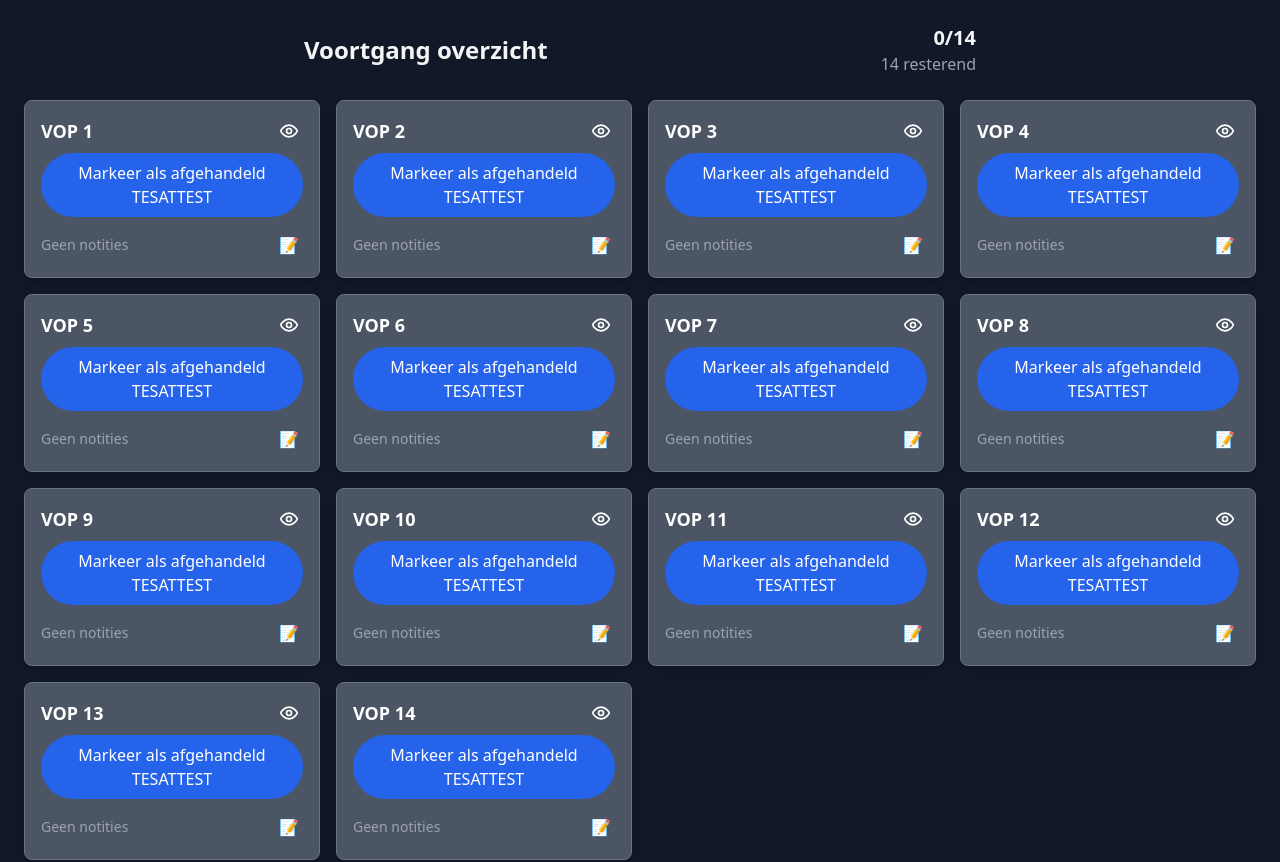
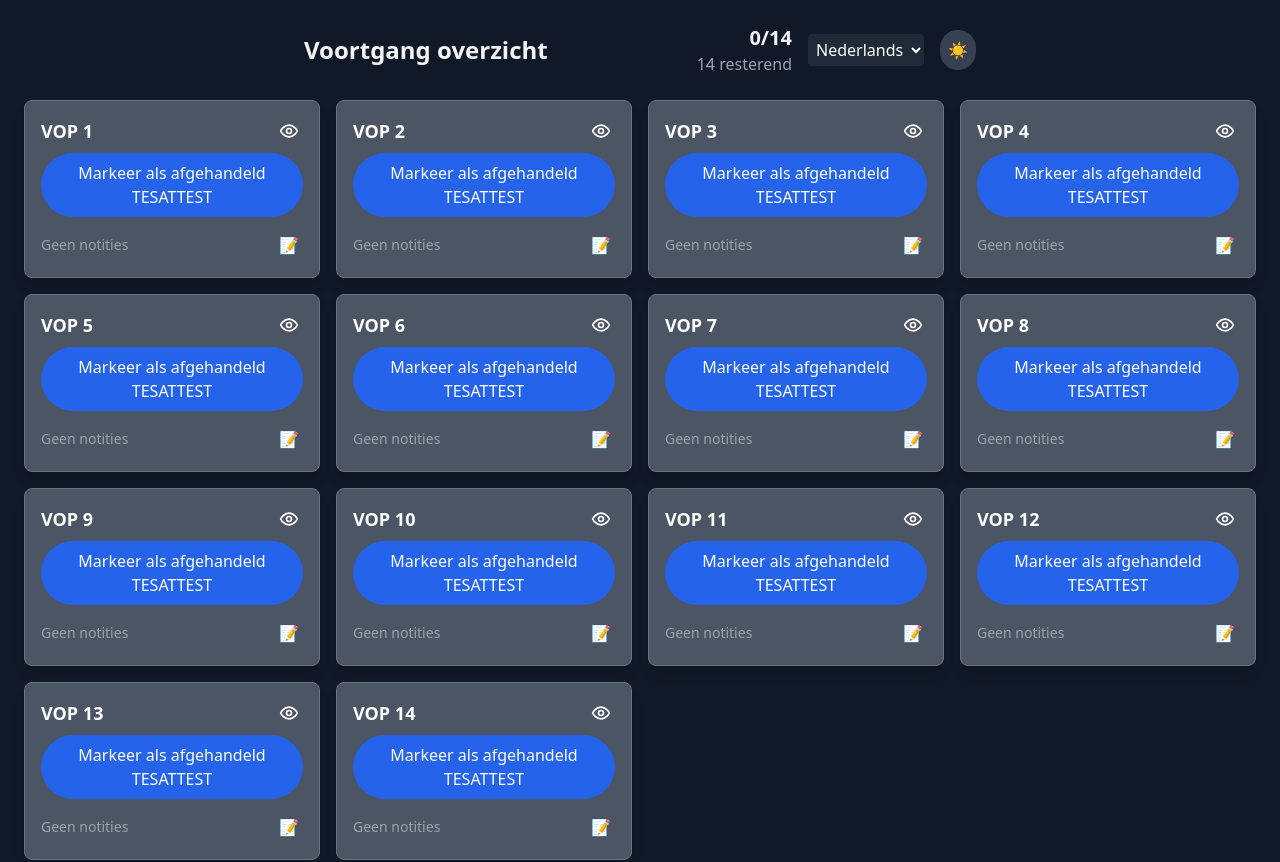
Before and after one commit to Brandjuh/brandjuh.github.io, a React (Vite) app: page / in a window 1280 px wide. Shown: the top 862 px of the page. Built offline with nearby package versions, Linux system fonts and the light colour scheme.

Commit message:
Update App.tsx

```diff
--- a/src/App.tsx
+++ b/src/App.tsx
@@ -1,38 +1,79 @@
-import React, { useEffect } from 'react';
+import React, { useState, useEffect } from 'react';
 import VopItem from './components/VopItem';
 import useLocalStorage from './hooks/useLocalStorage';
 import { styles } from './config/styles.config';
 import { strings } from './config/i18n';
 
-interface Vop { id: number; done: boolean; hidden: boolean; note: string; }
+interface Vop {
+  id: number;
+  done: boolean;
+  hidden: boolean;
+  note: string;
+}
 
 const App: React.FC = () => {
+  // VOP-state en dark mode
   const [vops, setVops] = useLocalStorage<Vop[]>(
-    'vops', Array.from({ length: 14 }, (_, i) => ({ id: i+1, done: false, hidden: false, note: '' }))
+    'vops',
+    Array.from({ length: 14 }, (_, i) => ({ id: i + 1, done: false, hidden: false, note: '' }))
   );
   const [darkMode, setDarkMode] = useLocalStorage<boolean>('darkMode', true);
-  const locale = 'nl';
 
-  useEffect(() => { document.documentElement.classList.toggle('dark', darkMode); }, [darkMode]);
+  // Locale state voor NL/EN
+  const [locale, setLocale] = useState<'nl' | 'en'>('nl');
 
-  const toggleDone = (id: number) => setVops(vops.map(v => v.id === id ? { ...v, done: !v.done } : v));
-  const toggleHidden = (id: number) => setVops(vops.map(v => v.id === id ? { ...v, hidden: !v.hidden } : v));
-  const resetAll = () => setVops(vops.map(v => ({ ...v, done: false, hidden: false, note: '' })));
+  useEffect(() => {
+    document.documentElement.classList.toggle('dark', darkMode);
+  }, [darkMode]);
 
+  // Handlers
+  const toggleDone = (id: number) =>
+    setVops(vops.map(v => (v.id === id ? { ...v, done: !v.done } : v)));
+  const toggleHidden = (id: number) =>
+    setVops(vops.map(v => (v.id === id ? { ...v, hidden: !v.hidden } : v)));
+  const resetAll = () =>
+    setVops(vops.map(v => ({ ...v, done: false, hidden: false, note: '' })));
+
+  // Tellers en volgorde
   const handledCount = vops.filter(v => v.done).length;
   const pendingCount = vops.length - handledCount;
   const orderedVops = [...vops.filter(v => !v.hidden), ...vops.filter(v => v.hidden)];
 
   return (
     <div className={styles.overview.container}>
+      {/* Header met titel, voortgang en dropdown */}
       <div className={styles.overview.header}>
         <h2 className={styles.overview.title}>{strings[locale].progressTitle}</h2>
-        <div className={styles.overview.stats}>
-          <div className={styles.overview.statsCount}>{handledCount}/{vops.length}</div>
-          <div className={styles.overview.statsLabel}>{pendingCount} {strings[locale].remaining}</div>
+        <div className="flex items-center space-x-4">
+          {/* Voortgang */}
+          <div className={styles.overview.stats}>
+            <div className={styles.overview.statsCount}>
+              {handledCount}/{vops.length}
+            </div>
+            <div className={styles.overview.statsLabel}>
+              {pendingCount} {strings[locale].remaining}
+            </div>
+          </div>
+          {/* Taalkeuze */}
+          <select
+            value={locale}
+            onChange={e => setLocale(e.target.value as 'nl' | 'en')}
+            className="ml-4 p-1 rounded bg-gray-800 text-white"
+          >
+            <option value="nl">Nederlands</option>
+            <option value="en">English</option>
+          </select>
+          {/* Dark mode toggle */}
+          <button
+            onClick={() => setDarkMode(!darkMode)}
+            className="p-2 rounded-full bg-gray-700 text-gray-100"
+          >
+            {darkMode ? '☀️' : '🌙'}
+          </button>
         </div>
       </div>
 
+      {/* Grid met VOP-kaarten */}
       <div className={styles.grid}>
         {orderedVops.map(v => (
           <VopItem
@@ -40,22 +81,37 @@ const App: React.FC = () => {
             vop={v}
             onToggleDone={() => toggleDone(v.id)}
             onToggleHidden={() => toggleHidden(v.id)}
-            onUpdateNote={(note) => setVops(vops.map(item => item.id === v.id ? { ...item, note } : item))}
+            onUpdateNote={note =>
+              setVops(vops.map(item => (item.id === v.id ? { ...item, note } : item)))
+            }
           />
         ))}
       </div>
 
+      {/* Quick Actions */}
       <div className={styles.quickActions}>
-        <button onClick={resetAll} className="px-4 py-2 bg-red-600 rounded hover:bg-red-700">
+        <button
+          onClick={resetAll}
+          className="px-4 py-2 bg-red-600 rounded hover:bg-red-700"
+        >
           {strings[locale].resetAll}
         </button>
-        <button onClick={() => vops.forEach(v => !v.done && toggleDone(v.id))} className="px-4 py-2 bg-green-600 rounded hover:bg-green-700">
+        <button
+          onClick={() => vops.forEach(v => !v.done && toggleDone(v.id))}
+          className="px-4 py-2 bg-green-600 rounded hover:bg-green-700"
+        >
           {strings[locale].markAll}
         </button>
-        <button onClick={() => vops.forEach(v => !v.hidden && toggleHidden(v.id))} className="px-4 py-2 bg-blue-600 rounded hover:bg-blue-700">
+        <button
+          onClick={() => vops.forEach(v => !v.hidden && toggleHidden(v.id))}
+          className="px-4 py-2 bg-blue-600 rounded hover:bg-blue-700"
+        >
           {strings[locale].showAll}
         </button>
-        <button onClick={() => vops.forEach(v => v.hidden && toggleHidden(v.id))} className="px-4 py-2 bg-yellow-600 rounded hover:bg-yellow-700">
+        <button
+          onClick={() => vops.forEach(v => v.hidden && toggleHidden(v.id))}
+          className="px-4 py-2 bg-yellow-600 rounded hover:bg-yellow-700"
+        >
           {strings[locale].hideAll}
         </button>
       </div>
```
